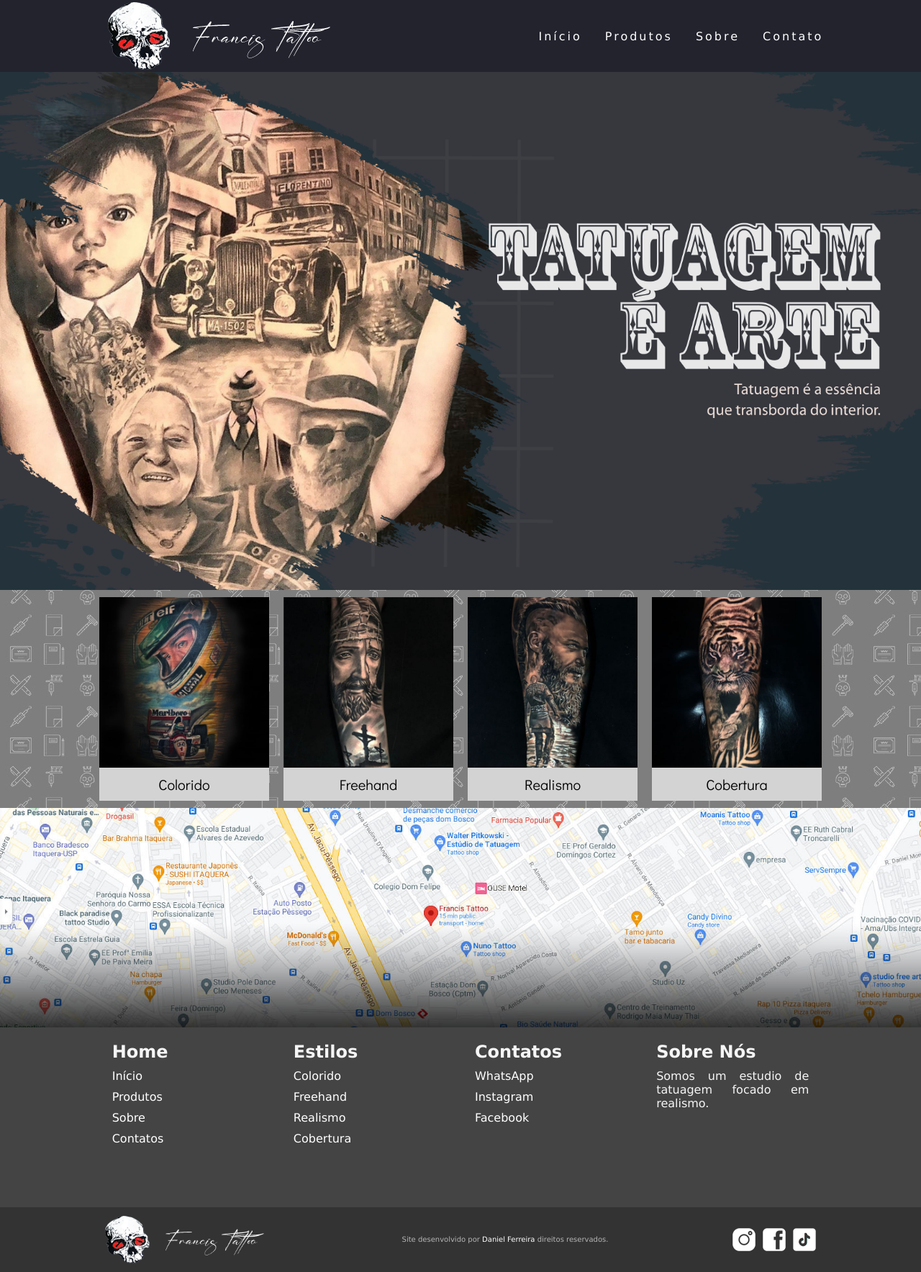
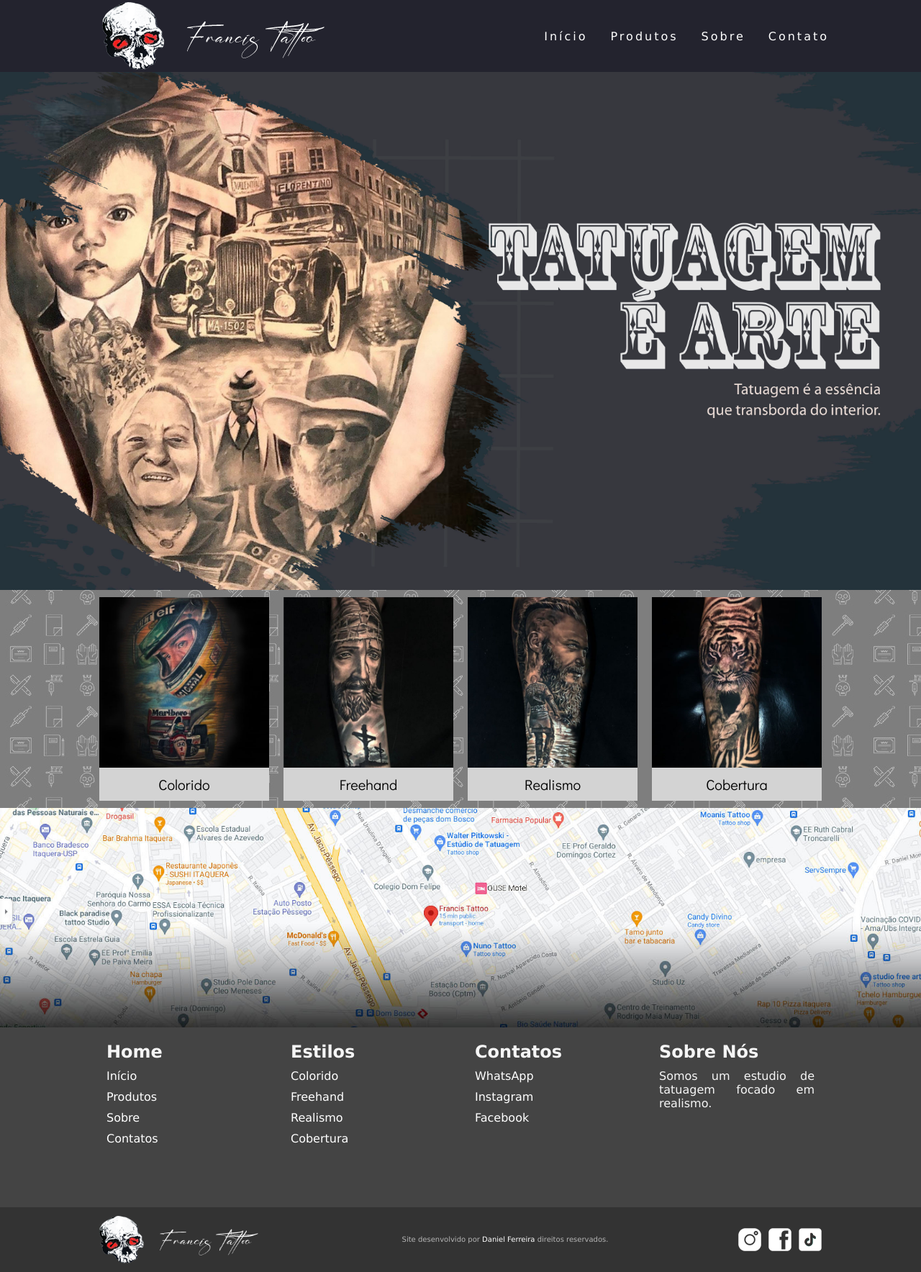
Before and after one commit to DanThug/WebSite-FrancisTattoo, a plain HTML site: page index.html in a window 1280 px wide. Shown: the whole page at 72% size. Drawn offline with Linux system fonts and the light colour scheme; a script that the page names is missing; a web font is replaced by a local one.

Commit message:
Add files via upload

```diff
--- a/style.css
+++ b/style.css
@@ -37,7 +37,7 @@ a:hover {
 }
 
 nav {
-    max-width: 78.8%;
+    max-width: 80%;
     min-height: 100px;
     margin: 0 auto;
     display: flex;
@@ -148,7 +148,7 @@ footer {
 }
 
 .footer-top {
-    max-width: 78.8%;
+    max-width: 80%;
     margin: 0 auto;
     min-height: 250px;
     display: flex;
@@ -186,7 +186,7 @@ footer {
 }
 
 .footer-bottom-content {
-    max-width: 78.8%;
+    max-width: 80%;
     margin: 0 auto;
     display: flex;
     align-items: center;
@@ -206,6 +206,11 @@ footer {
 
 
 @media (max-width: 800px) {
+    * {
+        margin: 0;
+        padding: 0;
+        box-sizing: border-box;
+    }
     body {
         overflow-x: hidden;
     }
```
